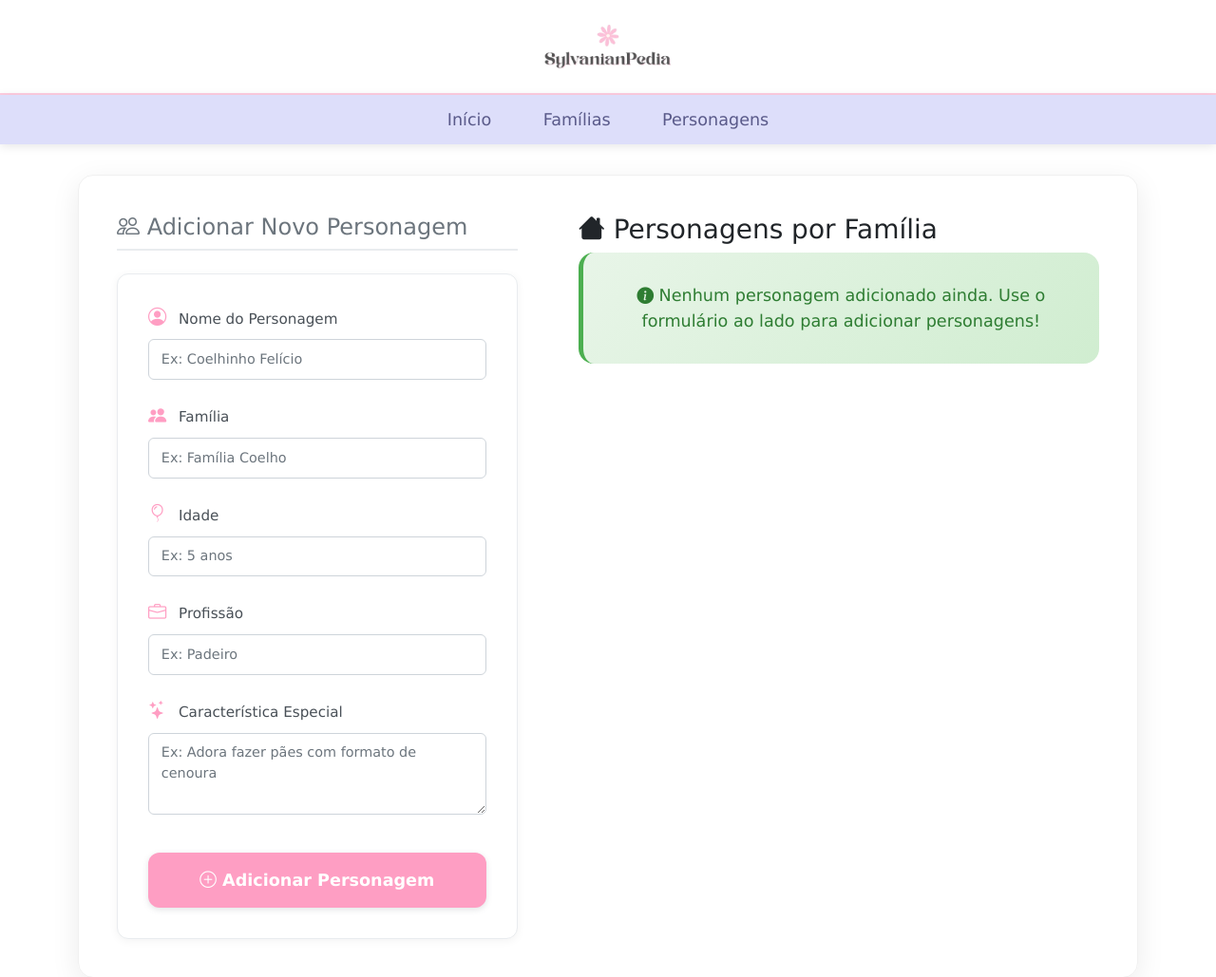
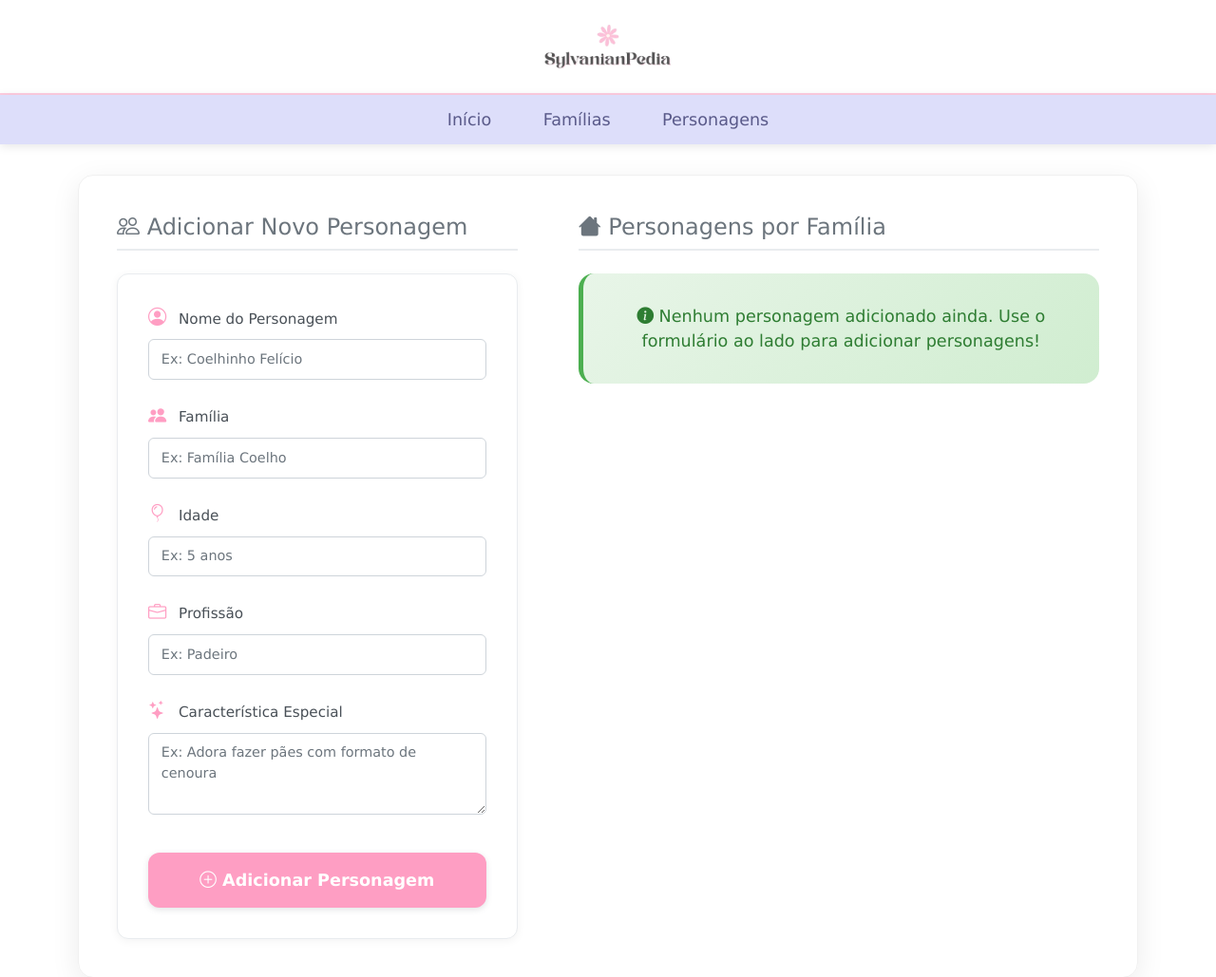
Before and after one commit to IsabeleLeticiaQueiroz/LDW-FLASK, a Flask app: page /personagens in a window 1280 px wide. Shown: the top 1029 px of the page at 95% size. Run offline with Flask 3, Linux system fonts and the light colour scheme.

Commit message:
subindo atividade

```diff
--- a/ldw-aula02-exercicio-01/templates/tabela_personagens.html
+++ b/ldw-aula02-exercicio-01/templates/tabela_personagens.html
@@ -52,7 +52,7 @@
 
         <!-- Tabela Moderna com Imagens -->
         <div>
-            <h3 >Personagens por Família</h3>
+            <h2 class="modern-title" >Personagens por Família</h2 class="modern-title">
 
             {% if personagens %}
                 {% for familia, chars in personagens.items() %}
```
